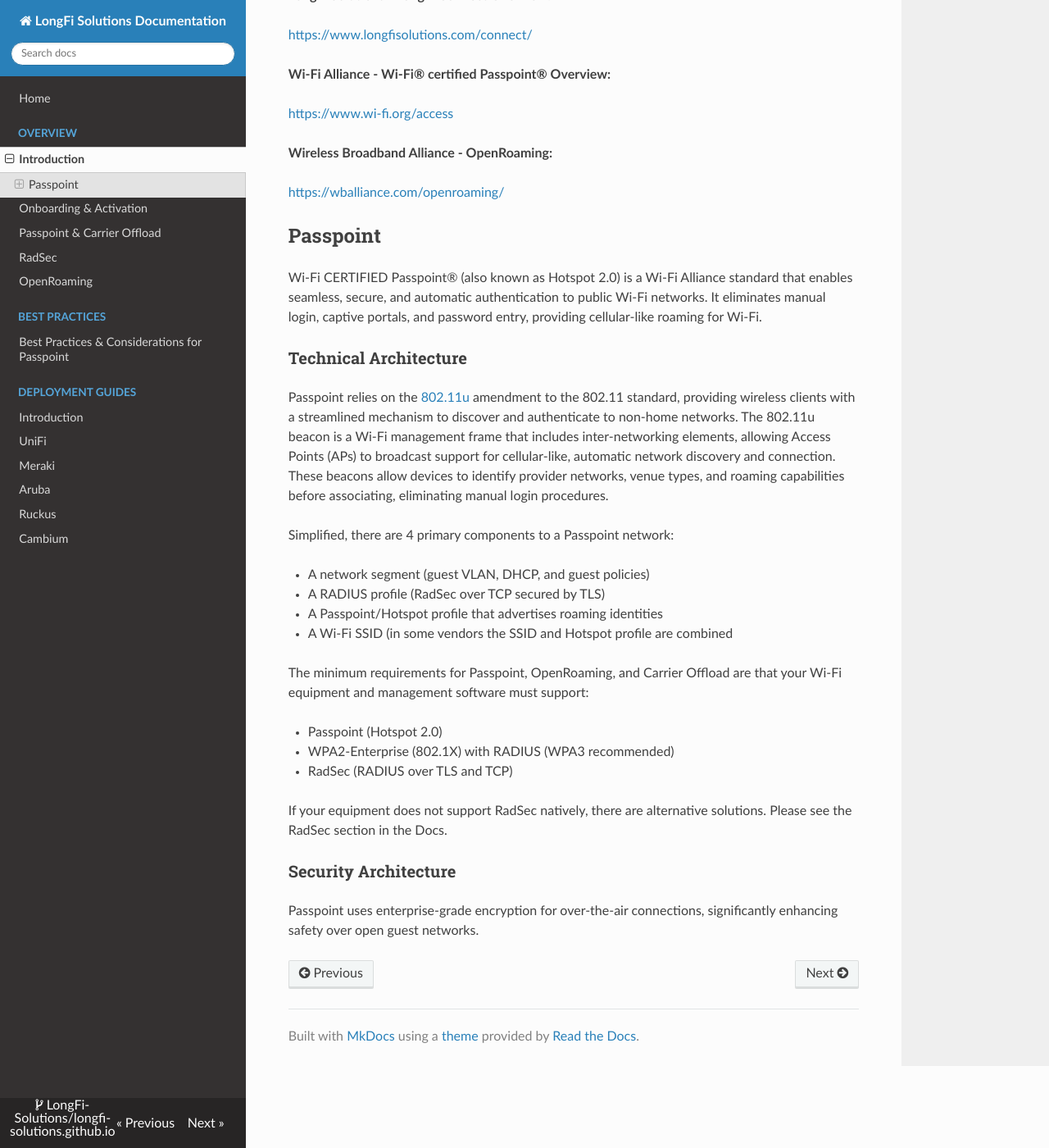
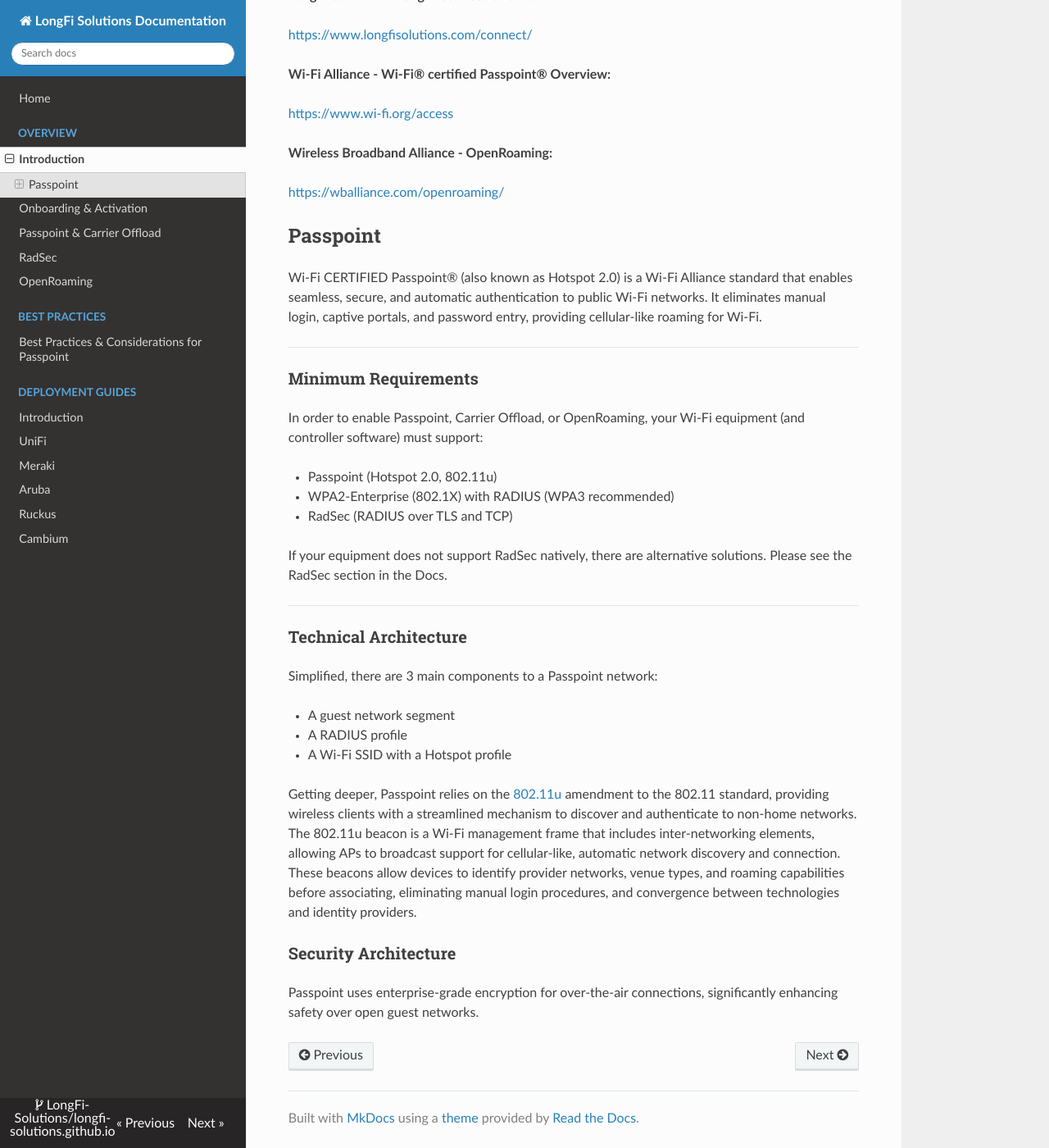
Before and after one commit to LongFi-Solutions/longfi-solutions.github.io, an MkDocs documentation site: the page built from docs/overview/index.md, in a window 1280 px wide and 1400 px high, scrolled down 273 px. Shown: the whole window at 82% size. Built offline with MkDocs 1.6.1, drawn with Linux system fonts in a browser that asks for light colours; nearby versions of some CDN libraries.

Commit message:
Update Overview “index”

```diff
--- a/docs/overview/index.md
+++ b/docs/overview/index.md
@@ -22,25 +22,30 @@ This page will give a technical overview on how to prepare, configure, understan
 
 Wi-Fi CERTIFIED Passpoint® (also known as Hotspot 2.0) is a Wi-Fi Alliance standard that enables seamless, secure, and automatic authentication to public Wi-Fi networks.  It eliminates manual login, captive portals, and password entry, providing cellular-like roaming for Wi-Fi.
 
-### Technical Architecture
+***
 
-Passpoint relies on the [802.11u](https://en.wikipedia.org/wiki/IEEE_802.11u) amendment to the 802.11 standard, providing wireless clients with a streamlined mechanism to discover and authenticate to non-home networks.  The 802.11u beacon is a Wi-Fi management frame that includes inter-networking elements, allowing Access Points (APs) to broadcast support for cellular-like, automatic network discovery and connection.  These beacons allow devices to identify provider networks, venue types, and roaming capabilities before associating, eliminating manual login procedures.
+### Minimum Requirements
 
-Simplified, there are 4 primary components to a Passpoint network:
+In order to enable Passpoint, Carrier Offload, or OpenRoaming, your Wi-Fi equipment (and controller software) must support:
 
-- A network segment (guest VLAN, DHCP, and guest policies)
-- A RADIUS profile (RadSec over TCP secured by TLS)
-- A Passpoint/Hotspot profile that advertises roaming identities
-- A Wi-Fi SSID (in some vendors the SSID and Hotspot profile are combined
-
-The minimum requirements for Passpoint, OpenRoaming, and Carrier Offload are that your Wi-Fi equipment and management software must support:
-
-- Passpoint (Hotspot 2.0)
+- Passpoint (Hotspot 2.0, 802.11u)
 - WPA2-Enterprise (802.1X) with RADIUS (WPA3 recommended)
 - RadSec (RADIUS over TLS and TCP)
 
 If your equipment does not support RadSec natively, there are alternative solutions.  Please see the RadSec section in the Docs.
 
+***
+
+### Technical Architecture
+
+Simplified, there are 3 main components to a Passpoint network:
+
+- A guest network segment
+- A RADIUS profile
+- A Wi-Fi SSID with a Hotspot profile
+
+Getting deeper, Passpoint relies on the [802.11u](https://en.wikipedia.org/wiki/IEEE_802.11u) amendment to the 802.11 standard, providing wireless clients with a streamlined mechanism to discover and authenticate to non-home networks.  The 802.11u beacon is a Wi-Fi management frame that includes inter-networking elements, allowing APs to broadcast support for cellular-like, automatic network discovery and connection.  These beacons allow devices to identify provider networks, venue types, and roaming capabilities before associating, eliminating manual login procedures, and convergence between technologies and identity providers.
+
 ### Security Architecture
 
 Passpoint uses enterprise-grade encryption for over-the-air connections, significantly enhancing safety over open guest networks.
```
